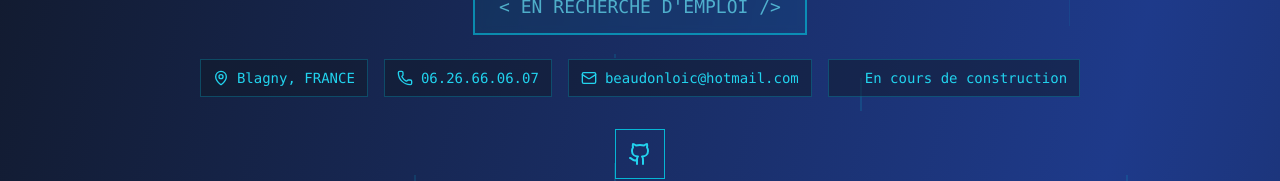
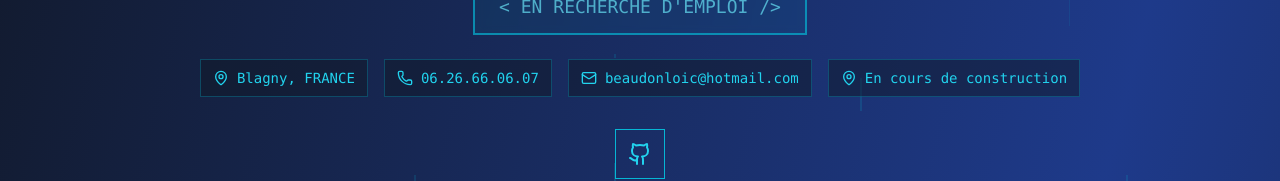
Before and after one commit to Lloyd-Heartfire/Portfolio, a React (Create React App) app: page / in a window 1280 px wide. Shown: the part 505-686 px from the top of the page. Built offline with nearby package versions, Linux system fonts and the light colour scheme.

Commit message:
Test correction

```diff
--- a/src/components/Home/Home.jsx
+++ b/src/components/Home/Home.jsx
@@ -48,7 +48,7 @@
                         <span>beaudonloic@hotmail.com</span>
                     </div>
                     <div className="flex items-center gap-2 border border-cyan-500/30 px-3 py-2 bg-gray-900/50">
-                        <div className="w-4 h-4" />
+                        <MapPin className="w-4 h-4" />
                         <span>En cours de construction</span>
                     </div>
                 </div>
```
